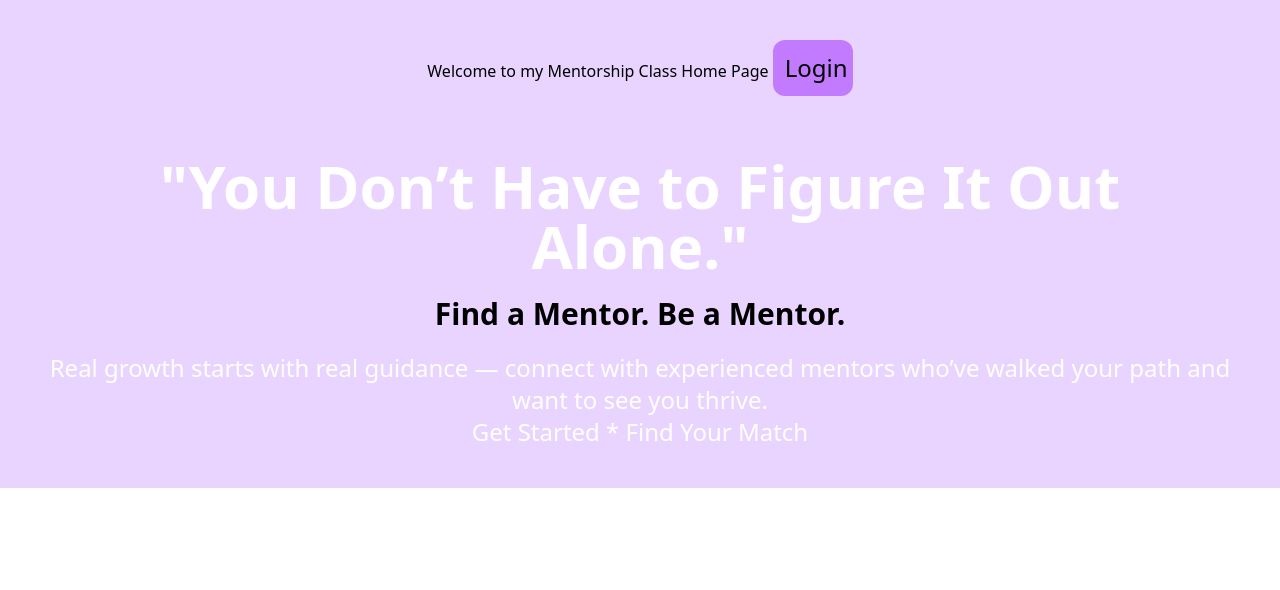
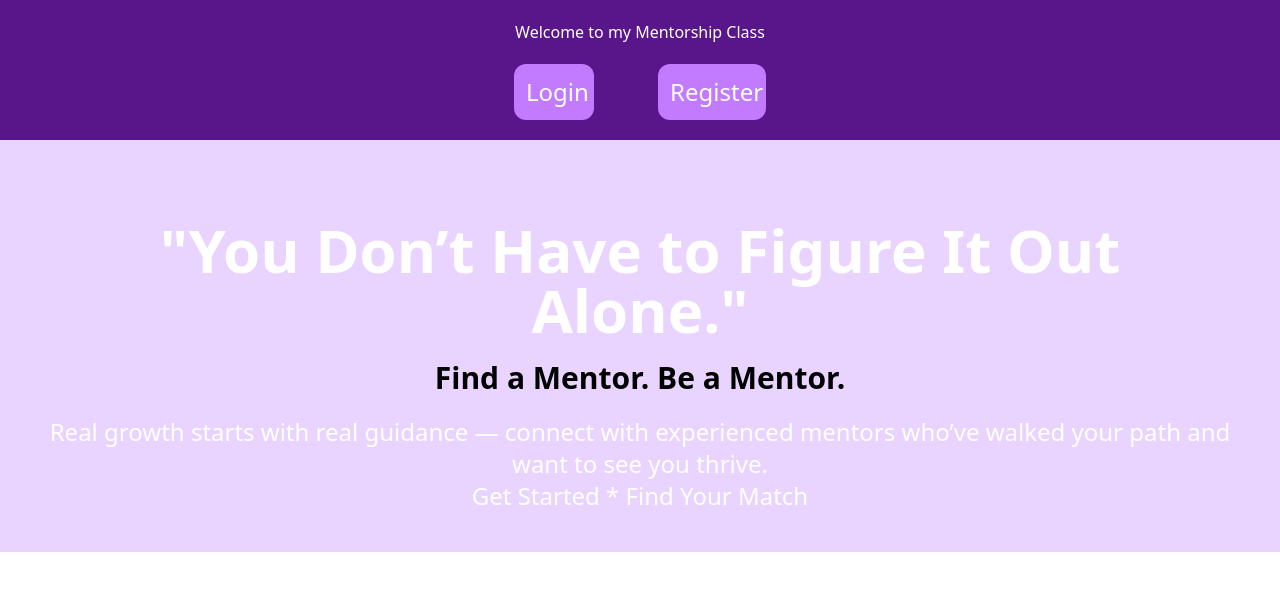
Before and after one commit to Ufuomsky95/Mymentorfrontend, a React (Vite) app: page / in a window 1280 px wide. Shown: the top 590 px of the page. Built offline with nearby package versions, Linux system fonts and the light colour scheme.

Commit message:
latest commit 17th July

```diff
--- a/src/App.tsx
+++ b/src/App.tsx
@@ -2,6 +2,7 @@ import { Route, Routes } from 'react-router-dom'
 import './App.css'
 import Home from './pages/Home'
 import Login from './auth/login'
+import Profile from './pages/profile'
 
 
 
@@ -12,6 +13,8 @@ function App () {
    <Routes>
       <Route path='/' element={<Home/>}></Route>
       <Route path='/login' element={<Login/>}></Route>
+      <Route path='/profile' element={<Profile/>}></Route>
+
    </Routes>
   )
 }
--- a/src/pages/Home.tsx
+++ b/src/pages/Home.tsx
@@ -1,15 +1,55 @@
 
 function Home() {
   return (
-    <div className=' bg-purple-200 justify-center text-center text-3sm p-5 max-auto'>
-        Welcome to my Mentorship Class Home Page
-      <a href="http://localhost:5173/login"> <button className='right-3 mt-5 text-2xl bg-purple-400 hover:bg-purple-700 p-3 rounded-xl top-9 focus:outline-none w-20 '>Login</button></a>
+     <div>
+
+      <div className=' bg-purple-900 justify-center text-white text-center text-3sm p-5 max-auto'>
+       Welcome to my Mentorship Class
+
+       <div >
+        <a href="http://localhost:5173/login"> <button className='right-3 mt-5 text-2xl bg-purple-400 hover:bg-purple-700 p-3 rounded-xl top-9 focus:outline-none w-20 '>Login</button></a>
+        <a href="http://localhost:5173/login"> <button className='right-3 mt-5 ml-15 text-2xl bg-purple-400 hover:bg-purple-700 p-3 rounded-xl top-9 focus:outline-none w-27 '>Register</button></a>
+
+        </div>
+
+       </div>
+
+
+
+
+
+<div className=' bg-purple-200 justify-center text-center text-3sm p-5 max-auto'>
+
          <h1 className='text-white font-bold justify-center text-center text-6xl pt-15 pr-15 pl-15 pb-5  max-auto'>"You Don’t Have to Figure It Out Alone."</h1>
-         <h2  className= 'font-bold justify-center text-center text-3xl  max-auto'>Find a Mentor. Be a Mentor.</h2>
-<p className='text-white justify-center text-center text-2xl max-auto p-5' >Real growth starts with real guidance — connect with experienced mentors who’ve walked your path and want to see you thrive. <br />
-Get Started * Find Your Match</p>
+       <h2  className= 'font-bold justify-center text-center text-3xl  max-auto'>Find a Mentor. Be a Mentor.</h2>
+ <p className='text-white justify-center text-center text-2xl max-auto p-5' >Real growth starts with real guidance — connect with experienced mentors who’ve walked your path and want to see you thrive. <br />
+ Get Started * Find Your Match</p>
 
-    </div>
+   </div>
+
+
+
+
+
+{/* <div >
+  <h1 className=' bg-purple-200 justify-center text-center text-3sm p-5 max-auto'>
+        Welcome to my Mentorship Platform
+    </h1>
+
+    <div className='flex space-x-4'>
+      <link  className='text-white hover:text-cyan-200 transition-colors duration-200'>
+
+      </link>
+
+      <link  className='bg-white text-cyan-800 px-4 py-2 rounded-lg transition-colors duration-200' >
+
+      </link>
+
+
+    </div> */}
+
+
+</div>
 
   )
 }
--- /dev/null
+++ b/src/pages/profile.tsx
@@ -0,0 +1,12 @@
+import React from 'react'
+
+function Profile() {
+  return (
+    <div>
+        profile
+
+    </div>
+  )
+}
+
+export default Profile
```
